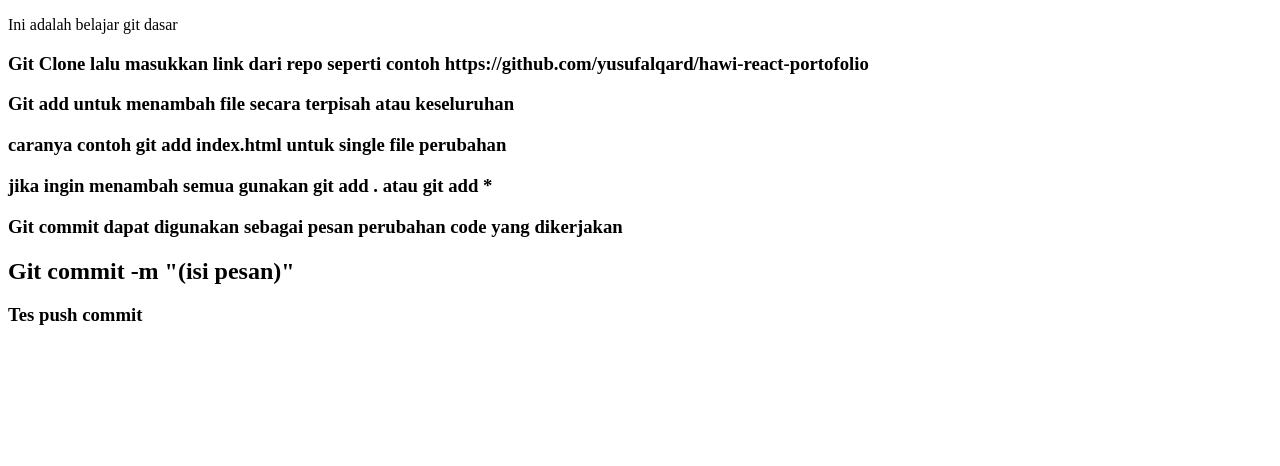
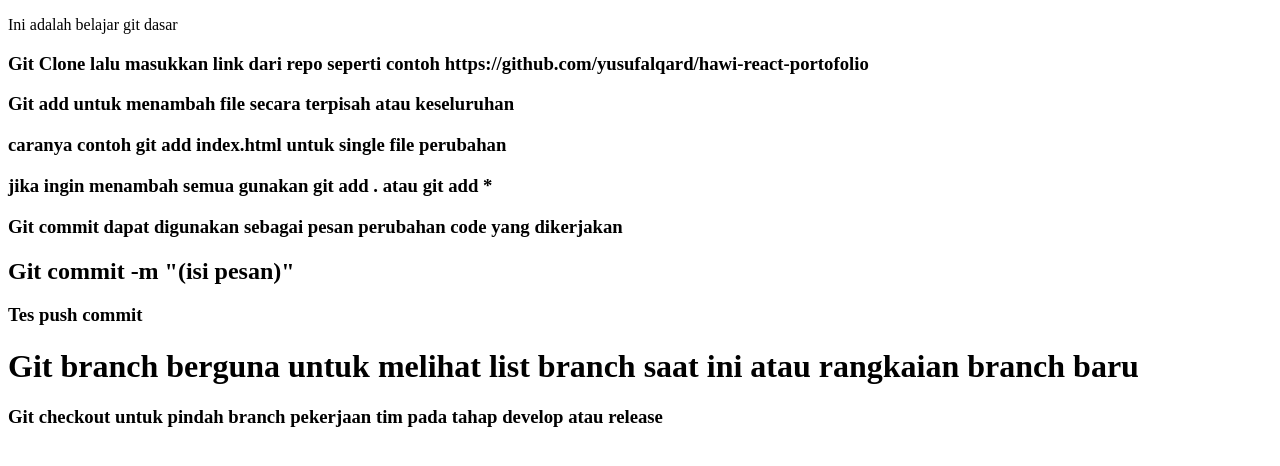
Before and after one commit to yusufalqard/latihanGit-codepolitan, a plain HTML site: page index.html in a window 1280 px wide. Drawn offline with Linux system fonts and the light colour scheme.

Commit message:
add pemahaman git branch and git checkout

```diff
--- a/index.html
+++ b/index.html
@@ -15,5 +15,9 @@
     <h3>Git commit dapat digunakan sebagai pesan perubahan code yang dikerjakan</h3>
     <h2>Git commit -m "(isi pesan)"</h2>
     <h3>Tes push commit</h3>
+
+    <h1>Git branch berguna untuk melihat list branch saat ini atau rangkaian branch baru</h1>
+    <h3>Git checkout untuk pindah branch pekerjaan tim pada tahap develop atau release</h3>
+
   </body>
 </html>
```
